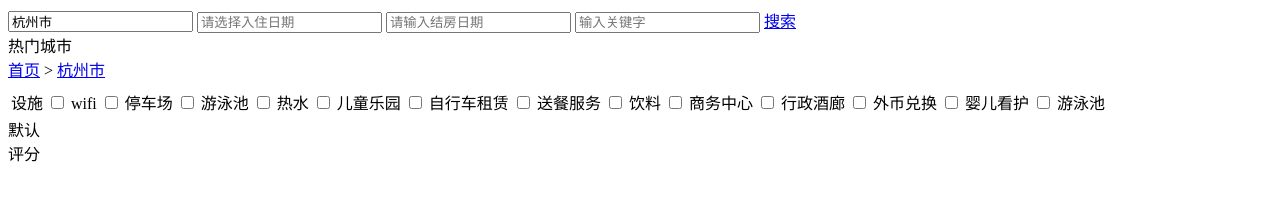
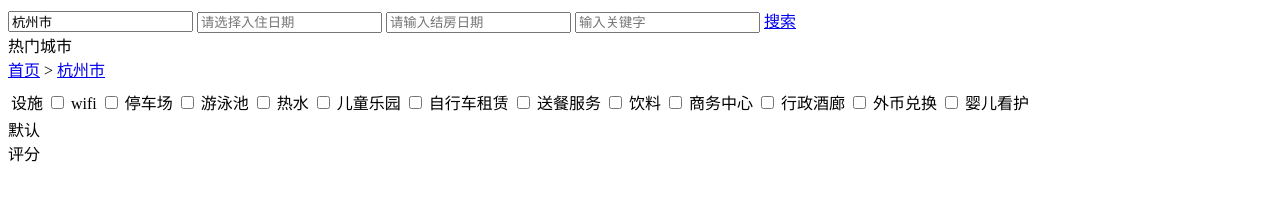
Before and after one commit to 1637923564/hotel-official-website-project, a website: page src/search.html in a window 1280 px wide. Drawn offline with nearby package versions, Linux system fonts and the light colour scheme; some icons are missing.

Commit message:
2019-03-17 23:56

```diff
--- a/src/search.html
+++ b/src/search.html
@@ -91,9 +91,6 @@
                 <label class="am-checkbox am-warning">
                   <input type="checkbox" name="facilities" value="婴儿看护" data-am-ucheck> 婴儿看护
                 </label>
-                <label class="am-checkbox am-warning">
-                  <input type="checkbox" name="facilities" value="游泳池" data-am-ucheck> 游泳池
-                </label>
               </td>
             </tr>
           </tbody>
```
